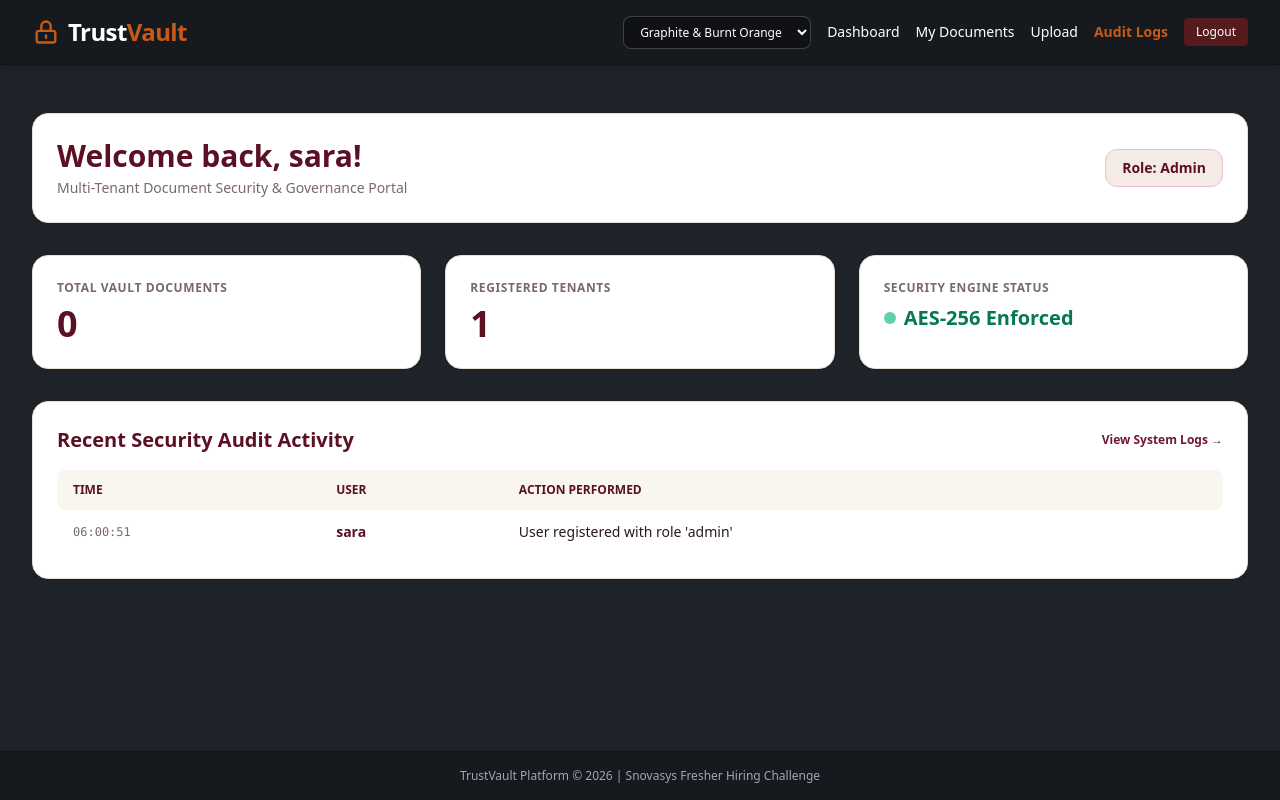
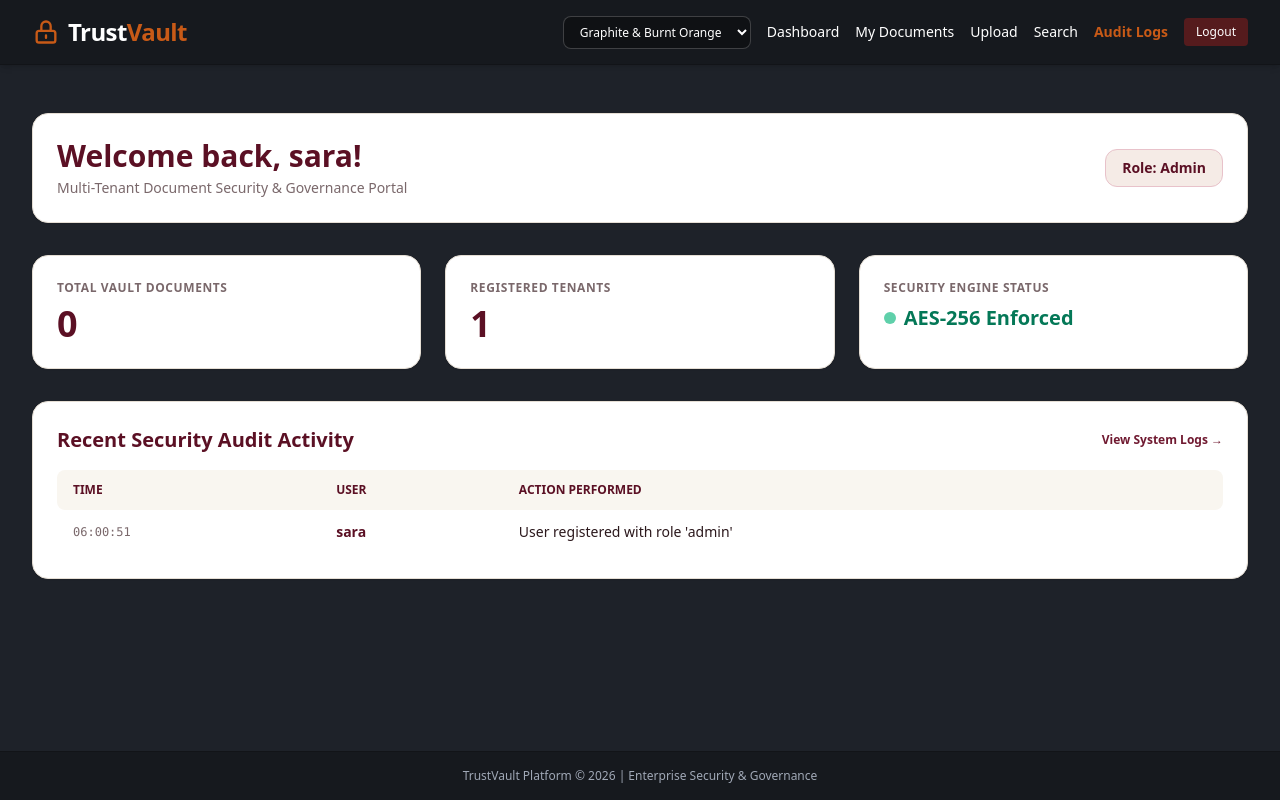
Before and after one commit to JanapatiDivyaSaranya/TrustVault, a Flask app: page /dashboard in a window 1280 px wide. Run offline with Flask 3, Linux system fonts and the light colour scheme; a user stored in the database is signed in; some libraries are stand-ins or nearby versions.

Commit message:
Update base.html with clean footer

```diff
--- a/templates/base.html
+++ b/templates/base.html
@@ -4,6 +4,7 @@
     <meta charset="UTF-8">
     <meta name="viewport" content="width=device-width, initial-scale=1.0">
     <title>{% block title %}TrustVault Security Portal{% endblock %}</title>
+    <!-- Tailwind CSS CDN -->
     <script src="https://cdn.tailwindcss.com"></script>
     <link href="https://fonts.googleapis.com/css2?family=Plus+Jakarta+Sans:wght@300;400;500;600;700&display=swap" rel="stylesheet">
     <style>
@@ -22,7 +23,7 @@
             --input-bg: #1E2229;
         }
 
-        /* 2. Burgundy & Gold / Amber Theme */
+        /* 2. Burgundy & Gold Theme */
         [data-theme="burgundy"] {
             --bg-main: #F9F6F0;
             --bg-card: #FFFFFF;
@@ -48,7 +49,7 @@
             --input-bg: #F9FAFB;
         }
 
-        /* 4. Deep Dark Theme */
+        /* 4. Deep Dark Cyber Theme */
         [data-theme="dark"] {
             --bg-main: #0F172A;
             --bg-card: #1E293B;
@@ -78,6 +79,7 @@
     <nav class="theme-nav text-white border-b border-black/20 sticky top-0 z-50 shadow-md">
         <div class="max-w-7xl mx-auto px-4 sm:px-6 lg:px-8">
             <div class="flex items-center justify-between h-16">
+                <!-- Brand Logo -->
                 <a href="{{ url_for('dashboard') }}" class="text-2xl font-bold tracking-tight text-white flex items-center gap-2">
                     <svg class="w-7 h-7 text-[#C85A17]" fill="none" stroke="currentColor" viewBox="0 0 24 24">
                         <path stroke-linecap="round" stroke-linejoin="round" stroke-width="2" d="M12 15v2m-6 4h12a2 2 0 002-2v-6a2 2 0 00-2-2H6a2 2 0 00-2 2v6a2 2 0 002 2zm10-10V7a4 4 0 00-8 0v4h8z"></path>
@@ -85,8 +87,9 @@
                     <span>Trust<span class="text-[#C85A17]">Vault</span></span>
                 </a>
 
+                <!-- Controls & Navigation Links -->
                 <div class="flex items-center space-x-4">
-                    <!-- Theme Selector Dropdown -->
+                    <!-- Dynamic Theme Selector -->
                     <select id="themeSelector" onchange="changeTheme(this.value)" class="bg-black/30 text-white text-xs px-3 py-1.5 rounded-lg border border-white/20 focus:outline-none">
                         <option value="default">Graphite & Burnt Orange</option>
                         <option value="burgundy">Burgundy & Gold</option>
@@ -98,6 +101,7 @@
                     <a href="{{ url_for('dashboard') }}" class="text-sm hover:opacity-80">Dashboard</a>
                     <a href="{{ url_for('my_documents') }}" class="text-sm hover:opacity-80">My Documents</a>
                     <a href="{{ url_for('upload_file') }}" class="text-sm hover:opacity-80">Upload</a>
+                    <a href="{{ url_for('search_documents') }}" class="text-sm hover:opacity-80">Search</a>
                     {% if current_user.role == 'admin' %}
                     <a href="{{ url_for('audit_logs') }}" class="text-sm font-semibold text-[#C85A17]">Audit Logs</a>
                     {% endif %}
@@ -108,12 +112,12 @@
         </div>
     </nav>
 
-    <!-- Flash Messages -->
+    <!-- Flash Messages Container -->
     <div class="max-w-7xl mx-auto px-4 sm:px-6 lg:px-8 mt-4 w-full">
         {% with messages = get_flashed_messages(with_categories=true) %}
             {% if messages %}
                 {% for category, message in messages %}
-                    <div class="p-4 rounded-lg text-sm font-medium mb-4 border {% if category == 'error' %}bg-red-900/30 border-red-500 text-red-200{% else %}bg-emerald-900/30 border-emerald-500 text-emerald-200{% endif %}">
+                    <div class="p-4 rounded-lg text-sm font-medium mb-4 border {% if category == 'error' %}bg-red-900/30 border-red-500 text-red-200{% else %}bg-emerald-900/30 border-emerald-500 text-emerald-200{% endif %} shadow-sm">
                         {{ message }}
                     </div>
                 {% endfor %}
@@ -121,13 +125,14 @@
         {% endwith %}
     </div>
 
-    <!-- Main Content -->
+    <!-- Main Content Area -->
     <main class="flex-grow max-w-7xl mx-auto px-4 sm:px-6 lg:px-8 py-8 w-full">
         {% block content %}{% endblock %}
     </main>
 
+    <!-- Cleaned Footer -->
     <footer class="theme-nav border-t border-black/20 py-4 text-center text-xs theme-text-muted">
-        TrustVault Platform &copy; 2026 | Snovasys Fresher Hiring Challenge
+        TrustVault Platform &copy; 2026 | Enterprise Security & Governance
     </footer>
 
     <script>
@@ -137,7 +142,7 @@
             document.getElementById('themeSelector').value = themeName;
         }
 
-        // Initialize saved theme on page load
+        // Apply saved theme state on initial page load
         const savedTheme = localStorage.getItem('trustvault_theme') || 'default';
         changeTheme(savedTheme);
     </script>
```
